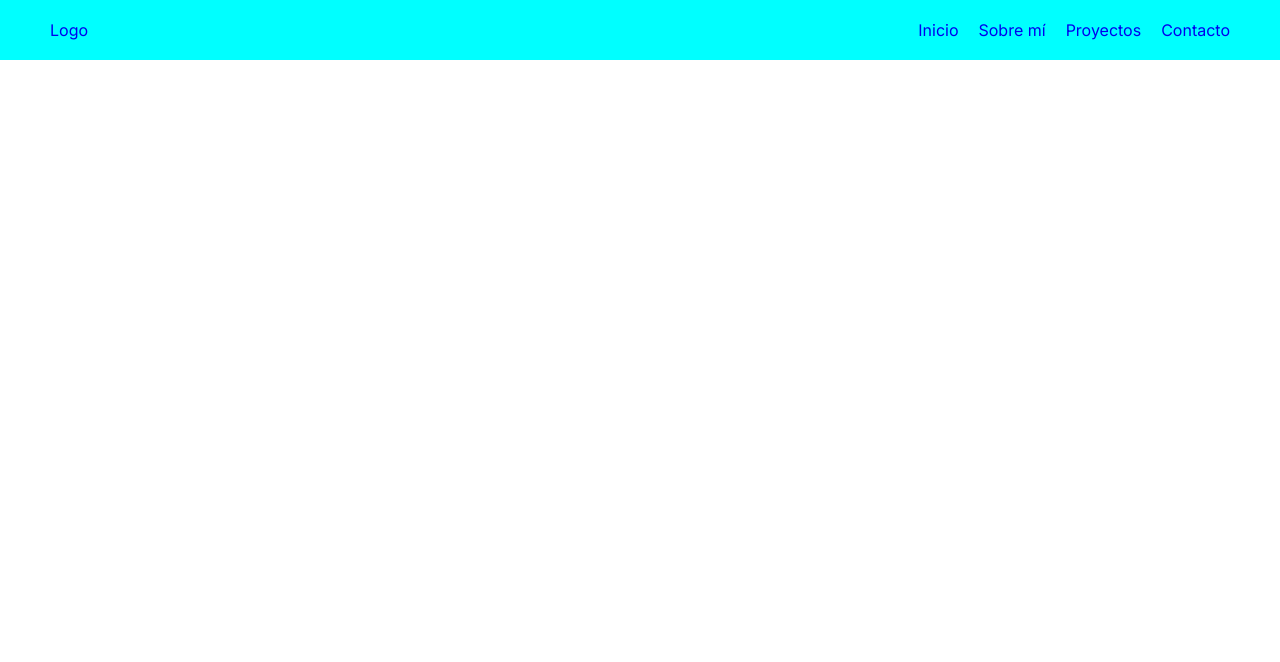
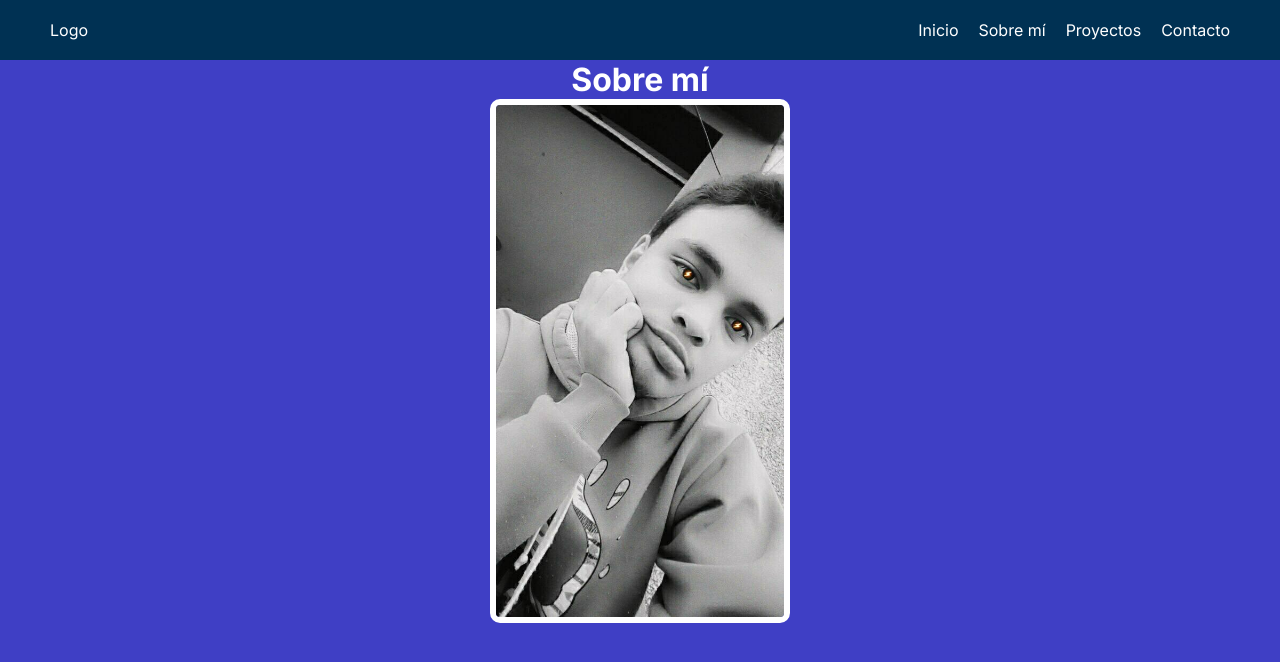
Before and after one commit to L-droid815/portafolio_github.io, a plain HTML site: page index.html in a window 1280 px wide. Drawn offline with Linux system fonts and the light colour scheme.

Commit message:
git push origin main

```diff
--- a/estilo.css
+++ b/estilo.css
@@ -10,20 +10,20 @@
 
 body{
     font-family: 'Inter', sans-serif;
+    background-color: rgb(63, 63, 197);
 }
 
 /* Alineación base */
 .menu-container{
     padding: 20px 50px;
-    background-color: aqua;
+    background-color: #003153;
     display: flex;
     justify-content: space-between;
     align-items: center;
 }
 
-.logo{
+.link-del-logo{
     font-weight: bold;
-    color: #ffffff;
     font-size: 1.5rem;
 }
 
@@ -31,3 +31,31 @@ nav ul{
     display: flex;
     gap: 20px;
 }
+
+a{
+    color: #ffffff;
+}
+
+.encabezado-1{
+    text-align: center;
+    color: #ffffff;
+}
+
+.foto-de-perfil {
+    width: 300px; /* Definimos el ancho del contenedor */
+
+    /* ESTA ES LA CLAVE PARA CENTRARLO HORIZONTALMENTE */
+    margin: 0 auto; /* Arriba/Abajo 0, Izquierda/Derecha automático */
+
+    /* Estos estilos que tenías están bien aquí para que se apliquen al borde */
+    border: 6px solid #ffffff;
+    border-radius: 10px;
+    overflow: hidden; /* Opcional: asegura que la imagen no se salga si hay bordes redondeados */
+}
+
+/* 2. Estilos para la imagen dentro del contenedor */
+.foto-de-perfil img {
+    display: block; /* Convertimos la imagen en bloque para que ocupe todo el ancho de su padre */
+    width: 100%;    /* La imagen se ajusta al ancho del contenedor (.yo) */
+    height: auto;   /* Mantiene la proporción de la imagen */
+}
--- a/index.html
+++ b/index.html
@@ -12,7 +12,9 @@
 
         <div class="menu-container">
 
+
             <a href="link-del-logo">Logo</a>
+
 
             <nav>
 
@@ -34,5 +36,25 @@
 
     </div>
 
+
+    <main>
+
+        <div class="Sobre-mi">
+
+            <h1 class="encabezado-1">Sobre mí</h1>
+
+
+            <div class="foto-de-perfil">
+
+                <img src="./Imagenes/yo.jpg" alt="">
+
+            </div>
+
+
+        </div>
+
+    </main>
+
+
 </body>
 </html>
```
Also changed, not shown: Imagenes/yo.jpg (added).
